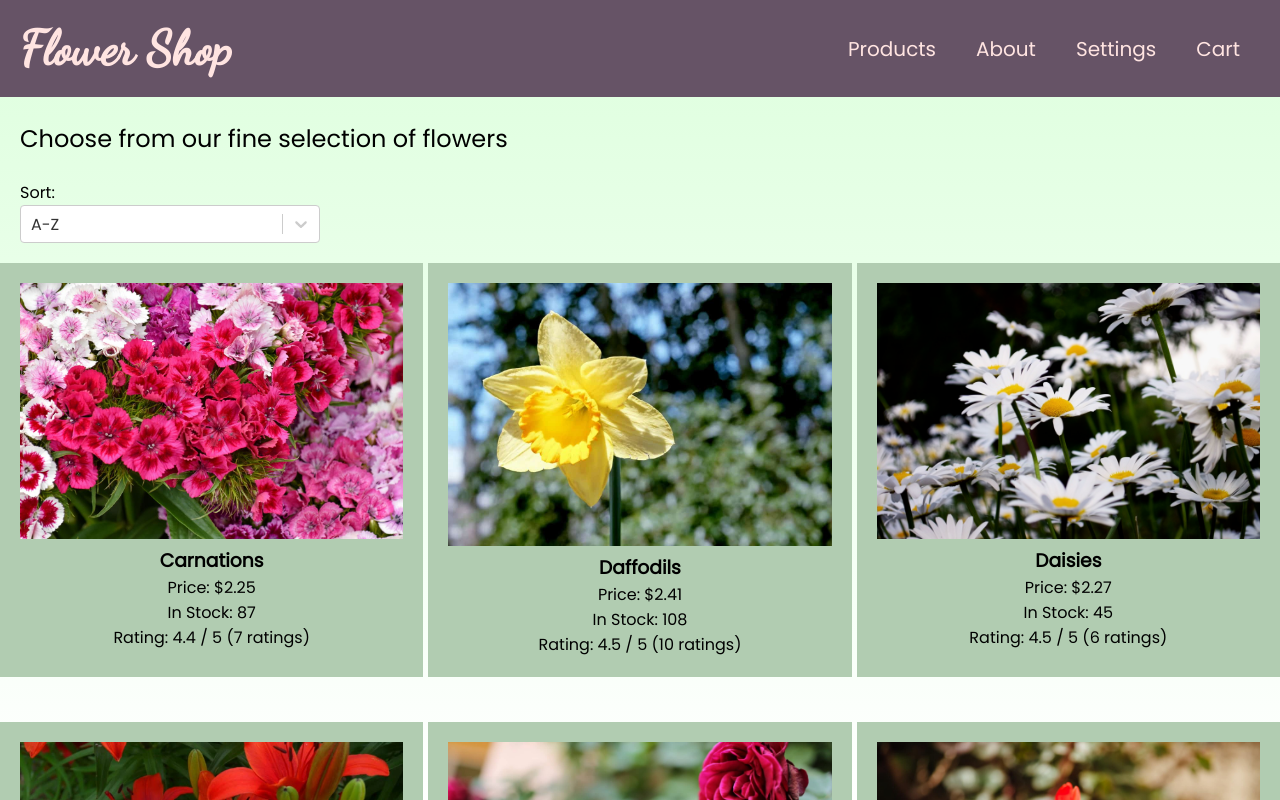
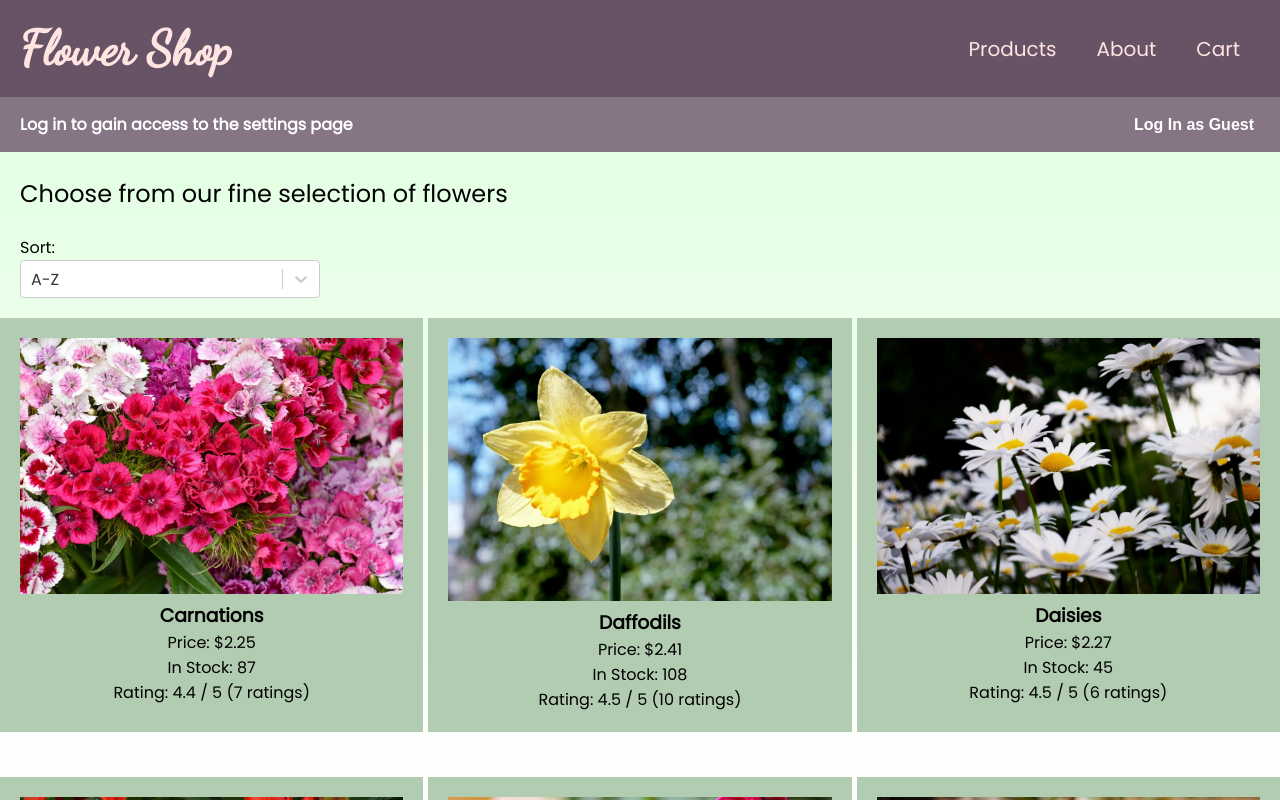
Before and after one commit to bryanc123/Flower-Shop, a React (Create React App) app: page /#/ in a window 1280 px wide. Shown: the top 800 px of the page. Built offline with nearby package versions, Linux system fonts and the light colour scheme; the HTML template or start-up script is replaced by a standard one.

Commit message:
Added login and logout functionality

```diff
--- a/package.json
+++ b/package.json
@@ -13,6 +13,7 @@
     "graphql": "^16.5.0",
     "react": "^18.1.0",
     "react-dom": "^18.1.0",
+    "react-icons": "^4.3.1",
     "react-redux": "^8.0.1",
     "react-router-dom": "^6.3.0",
     "react-scripts": "^5.0.1",
--- a/src/app/store.js
+++ b/src/app/store.js
@@ -1,10 +1,12 @@
 import { configureStore } from '@reduxjs/toolkit';
 import cartReducer from '../features/cart/cartSlice';
+import authReducer from '../features/auth/authSlice';
 import settingsReducer from '../features/settings/settingsSlice';
 
 export default configureStore({
     reducer: {
         cart: cartReducer,
+        auth: authReducer,
         settings: settingsReducer
     },
 });
--- a/src/components/Header.jsx
+++ b/src/components/Header.jsx
@@ -18,7 +18,6 @@ const Header = () => {
                     <ul>
                         <li><Link to="/">Products</Link></li>
                         <li><Link to="/about">About</Link></li>
-                        <li><Link to="/settings">Settings</Link></li>
                         <li>
                             <Link to="/cart">Cart</Link>
                             { cartUpdated && <span className="cart-alert-badge">!</span> }
--- a/src/components/Layout.jsx
+++ b/src/components/Layout.jsx
@@ -1,4 +1,5 @@
 import Header from './Header';
+import Subheader from './Subheader';
 import Footer from './Footer';
 import ProductList from './ProductList';
 import Product from './Product';
@@ -13,6 +14,7 @@ const Layout = () => {
         <>
             <MobileMenu />
             <Header />
+            <Subheader />
             <Routes>
                 <Route path="/" element={<ProductList />} />
                 <Route path="/product/:name" element={<Product />} />
--- a/src/components/MobileMenu.jsx
+++ b/src/components/MobileMenu.jsx
@@ -16,7 +16,6 @@ const MobileMenu = () => {
                 <span className="mobile-menu-close" onClick={closeMobileMenu}>Close</span>
                 <ul>
                     <li><Link to="/" onClick={closeMobileMenu}>Products</Link></li>
-                    <li><Link to="/settings" onClick={closeMobileMenu}>Settings</Link></li>
                     <li><Link to="/about" onClick={closeMobileMenu}>About</Link></li>
                     <li>
                         <Link to="/cart" style={{position: "relative"}} onClick={closeMobileMenu}>
--- a/src/components/Settings.jsx
+++ b/src/components/Settings.jsx
@@ -1,7 +1,20 @@
 import { useSelector, useDispatch } from 'react-redux';
 import { setShowRecommended } from '../features/settings/settingsSlice';
 
+import { useNavigate } from 'react-router-dom';
+import { useEffect } from 'react';
+
 const Settings = () => {
+    const loggedIn = useSelector((state) => state.auth.loggedIn);
+    let navigate = useNavigate();
+
+    useEffect(() => {
+        console.log(loggedIn);
+        if(!loggedIn) {
+            navigate("/");
+        }
+    }, [loggedIn]);
+
     const showRecommended = useSelector((state) => state.settings.showRecommended);
     const dispatch = useDispatch();
 
--- /dev/null
+++ b/src/components/Subheader.jsx
@@ -0,0 +1,59 @@
+import { useSelector, useDispatch } from 'react-redux';
+import { Link } from 'react-router-dom';
+
+import { loginAsync, logout } from '../features/auth/authSlice';
+
+import { FaUser } from 'react-icons/fa';
+
+const Subheader = () => {
+    const loading = useSelector((state) => state.auth.loading);
+    const loggedIn = useSelector((state) => state.auth.loggedIn);
+    const username = useSelector((state) => state.auth.user);
+    const dispatch = useDispatch();
+
+    const showProfileMenu = () => {
+        let profileMenuVisibility = document.querySelector(".subheader__profile-menu").style.display;
+        if(!profileMenuVisibility || profileMenuVisibility !== "flex")
+        {
+            document.querySelector(".subheader__profile-menu").style.display = "flex";
+        } else {
+            document.querySelector(".subheader__profile-menu").style.display = "none";
+        }
+    }
+
+    const handleLogout = () => {
+        showProfileMenu();
+        dispatch(logout());
+    }
+
+    return (
+        <section className="subheader">
+            <div className="subheader__container">
+                <div className="subheader__instruction">
+                    {
+                        !loggedIn && <span>Log in to gain access to the settings page</span>
+                    }
+                </div>
+                <div className="subheader__message-container">
+                    {
+                        loading ?
+                            <span>Logging In...</span> :
+                            loggedIn ?
+                                <>
+                                    <span className="subheader__username">{username}</span>
+                                    <span className="subheader__profile-icon" onClick={() => showProfileMenu()}><FaUser /></span>
+                                </>
+                                :
+                                <button className="login__button" onClick={() => dispatch(loginAsync("Guest"))}>Log In as Guest</button>
+                    }
+                    <div className="subheader__profile-menu">
+                        <Link to="/settings" className="settings__button" onClick={() => showProfileMenu()}>Settings</Link>
+                        <button className="logout__button" onClick={() => handleLogout()}>Logout</button>
+                    </div>
+                </div>
+            </div>
+        </section>
+    )
+}
+
+export default Subheader;
--- /dev/null
+++ b/src/features/auth/authSlice.js
@@ -0,0 +1,35 @@
+import { createSlice } from '@reduxjs/toolkit';
+
+export const authSlice = createSlice({
+    name: 'auth',
+    initialState: {
+        user: '',
+        loggedIn: false,
+        loading: false
+    },
+    reducers: {
+        setLoading: (state, action) => {
+            state.loading = action.payload;
+        },
+        login: (state, action) => {
+            state.user = action.payload;
+            state.loggedIn = true;
+        },
+        logout: (state) => {
+            state.user = '';
+            state.loggedIn = false;
+        }
+    },
+});
+
+export const { setLoading, login, logout } = authSlice.actions;
+
+export const loginAsync = (username) => (dispatch) => {
+    dispatch(setLoading(true));
+    setTimeout(() => {
+        dispatch(setLoading(false));
+        dispatch(login(username));
+    }, 1000);
+}
+
+export default authSlice.reducer;
--- a/src/index.css
+++ b/src/index.css
@@ -159,6 +159,98 @@ header {
   top: 10px;
 }
 .mobile-menu-close:hover {
+  color: #FFE4E1;
+  cursor: pointer;
+}
+
+/* Subheader */
+
+.subheader {
+  background-color: #857585;
+}
+
+.subheader__container {
+  color: white;
+  display: flex;
+  flex-direction: row;
+  font-size: 16px;
+  font-weight: bold;
+  justify-content: flex-end;
+  margin: 0px auto;
+  max-width: 1300px;
+  padding: 15px 20px;
+}
+
+.subheader__instruction {
+  display: none;
+}
+
+.subheader__message-container {
+  position: relative;
+}
+
+.subheader__profile-menu {
+  display: none;
+  flex-direction: column;
+  position: absolute;
+  right: 0px;
+  top: 40px;
+}
+.subheader__profile-menu a {
+  color: white;
+  text-decoration: none;
+}
+
+.login__button {
+  background-color: transparent;
+  color: white;
+  border: none;
+  font-size: 16px;
+  font-weight: bold;
+  margin: 0;
+}
+.login__button:hover {
+  color: #FFE4E1;
+  cursor: pointer;
+}
+
+.subheader__profile-icon {
+  background-color: #F4C2C2;
+  border: 2px solid #FBECEC;
+  border-radius: 50%;
+  color: #AA8787;
+  padding: 4px 6px;
+  margin-left: 10px;
+}
+.subheader__profile-icon:hover {
+  background-color: #F7D4D4;
+  cursor: pointer;
+}
+
+.settings__button {
+  background-color: #665366;;
+  color: white;
+  border: none;
+  font-size: 16px;
+  font-weight: bold;
+  margin: 0;
+  padding: 10px;
+}
+.settings__button:hover {
+  color: #FFE4E1;
+  cursor: pointer;
+}
+
+.logout__button {
+  background-color: #665366;
+  color: white;
+  border: none;
+  font-size: 16px;
+  font-weight: bold;
+  margin: 0;
+  padding: 10px;
+}
+.logout__button:hover {
   color: #FFE4E1;
   cursor: pointer;
 }
@@ -572,12 +664,25 @@ footer {
 
 @media only screen and (min-width: 500px) {
 
+  /* Header */
+
   .navigation-menu {
     display: block;
   }
 
   .hamburger-menu-icon {
     display: none;
+  }
+
+  /* Subheader */
+
+  .subheader__container {
+    justify-content: space-between;
+  }
+
+  .subheader__instruction {
+    display: inline;
+    margin-left: 0;
   }
 
   /* Product List */
```
Also changed, not shown: 1 other file (tests, documents, lock files or other folders).
